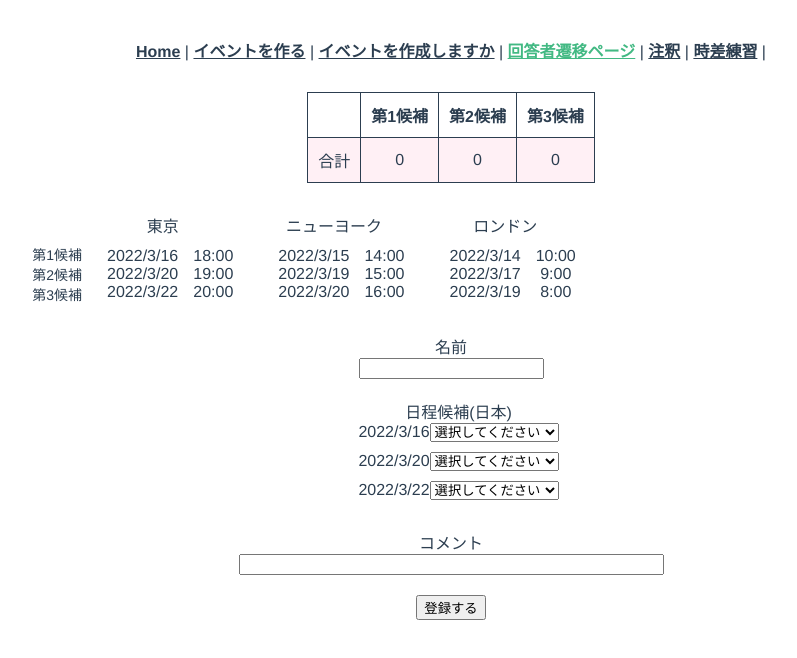
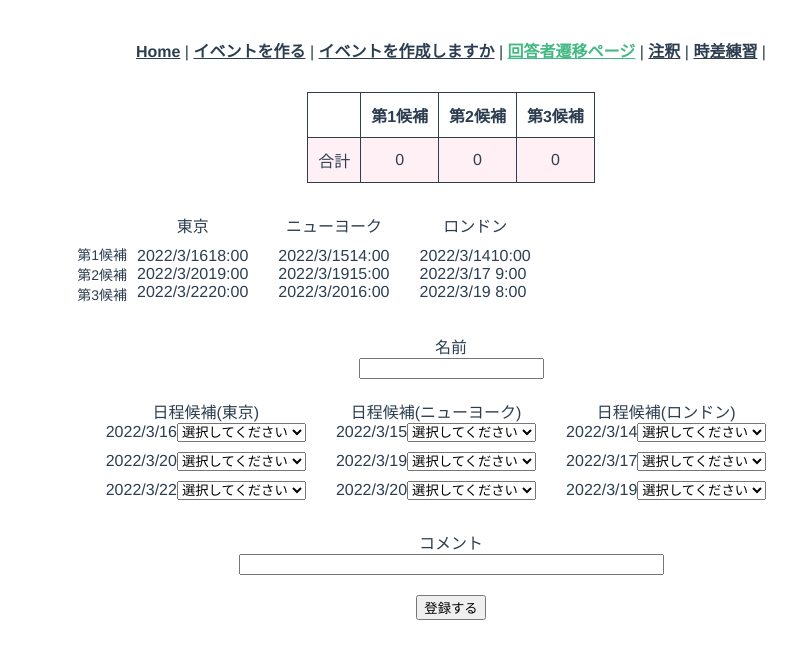
Before and after one commit to kanacoyn/arrangeapp, a Vue app: page /answerQuestions in a window 1280 px wide. Shown: the top 658 px of the page, without its empty margins (189-986 px from the left). Built offline with nearby package versions, Linux system fonts and the light colour scheme.

Commit message:
セレクトボックスの追加

```diff
--- a/src/views/AnswerQuestions.vue
+++ b/src/views/AnswerQuestions.vue
@@ -87,8 +87,9 @@
         <div class="error">{{ errorName }}</div>
       </div>
       <div class="item date-answer">
-        <div class="date">
-          <div>日程候補(日本)</div>
+        <div class="flex">
+          <div class="country-list">
+            <div>日程候補(東京)</div>
             <div
               class="datelist"
               v-for="date of eventInfo.date.date"
@@ -99,6 +100,28 @@
                 v-bind:date-id="date.id"
                 v-on:select-item="onSelectItem"
               ></comp-select-box>
+            </div>
+          </div>
+          <div class="flex">
+            <div
+              class="country-list"
+              v-for="city of eventInfo.cityArray"
+              v-bind:key="city.id"
+            >
+              <div>日程候補({{ city.name }})</div>
+              <div
+                class="datelist"
+                v-for="date of city.date.date"
+                v-bind:key="date.id"
+              >
+                <div>{{ date.date }}</div>
+                <comp-select-box
+                  v-bind:date-id="date.id"
+                  v-on:select-item="onSelectItem"
+                ></comp-select-box>
+              </div>
+              <div class="error">{{ errorDate }}</div>
+            </div>
           </div>
           <div class="error">{{ errorDate }}</div>
         </div>
@@ -311,12 +334,9 @@ table {
   display: flex;
   justify-content: center;
 }
+
 .flex {
   display: flex;
-}
-
-.date {
-  margin-left: 15px;
 }
 
 .country {
```
Lines whose indentation alone changed are shown as unchanged.
